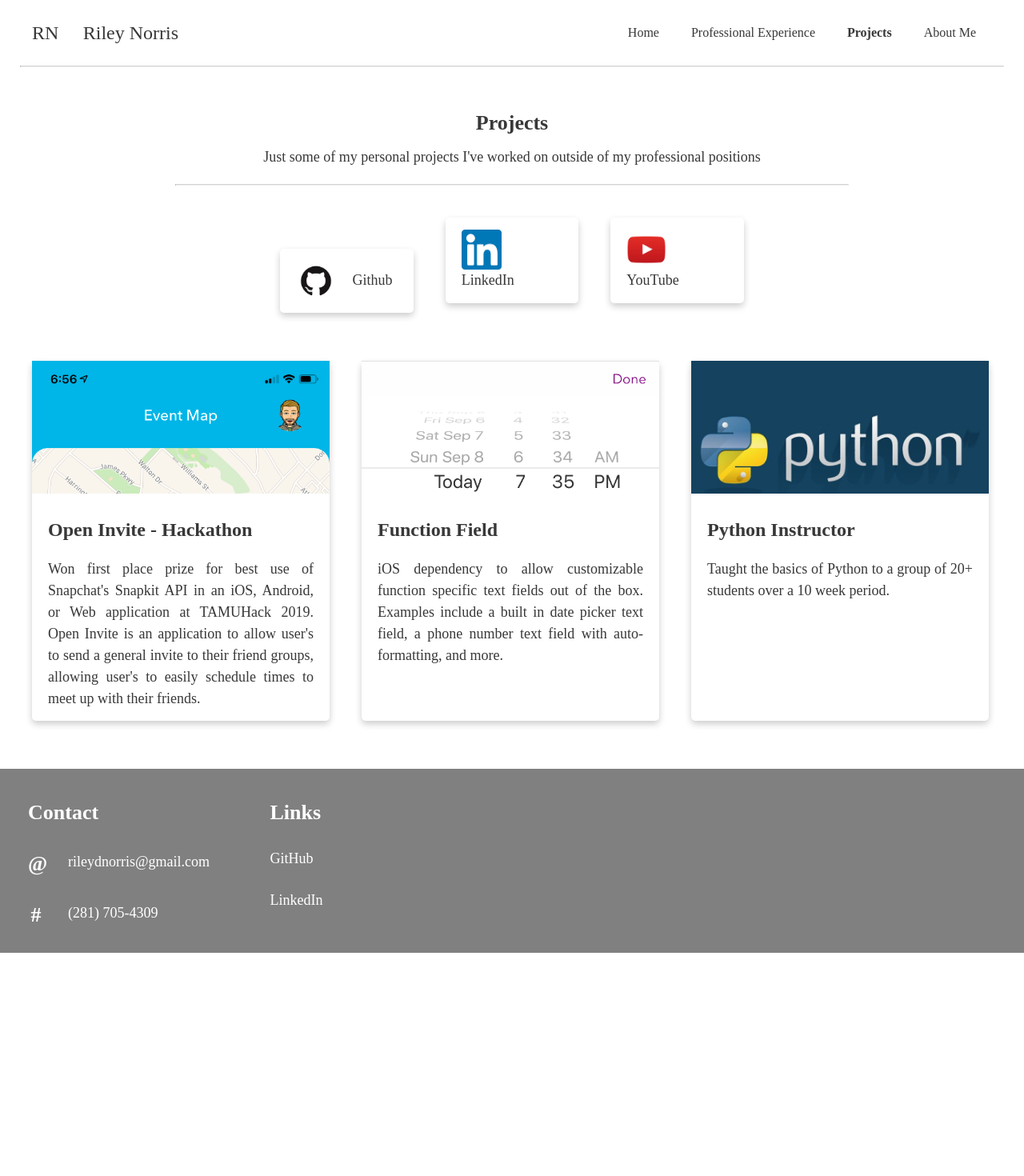
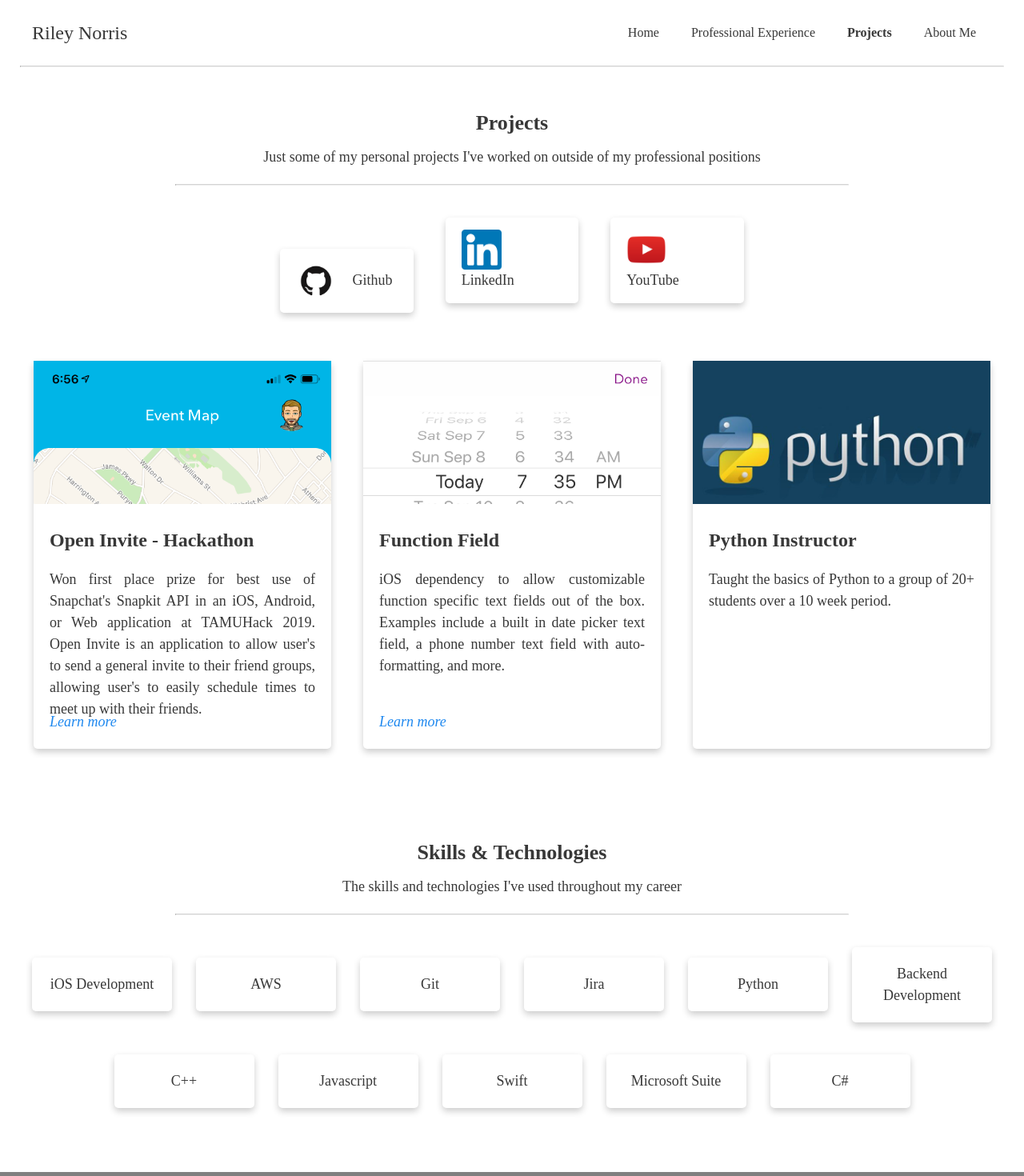
Before and after one commit to rileydnorris/personal-website, a React (Create React App) app: page /projects in a window 1280 px wide. Shown: the top 1470 px of the page at 80% size. Before the commit the page ends 1191 px from the top, so only its background shows below. Built offline with nearby package versions, Linux system fonts and the light colour scheme.

Commit message:
Finish projects page

```diff
--- a/src/app/constants.js
+++ b/src/app/constants.js
@@ -12,6 +12,11 @@ export const head_projects = {
 export const head_aboutMe = {
     "title": "About Me",
     "subtitle": "When I'm not at work or school I have more than enough to keep me occupied"
+}
+
+export const head_skills = {
+    "title": "Skills & Technologies",
+    "subtitle": "The skills and technologies I've used throughout my career"
 }
 
 // Experience Data
@@ -68,17 +73,23 @@ export const exp_sympliactProductManager = {
 export const proj_openInvite = {
     "title": "Open Invite - Hackathon",
     "description": "Won first place prize for best use of Snapchat's Snapkit API in an iOS, Android, or Web application at TAMUHack 2019. Open Invite is an application to allow user's to send a general invite to their friend groups, allowing user's to easily schedule times to meet up with their friends.",
-    "image": OpenInvitePicture
+    "image": OpenInvitePicture,
+    "link": "https://devpost.com/software/openinvite-tz6lvq",
+    "linkName": "Learn more"
 }
 
 export const proj_functionField = {
     "title": "Function Field",
     "description": "iOS dependency to allow customizable function specific text fields out of the box. Examples include a built in date picker text field, a phone number text field with auto-formatting, and more.",
-    "image": FunctionFieldPicture
+    "image": FunctionFieldPicture,
+    "link": "https://github.com/rileydnorris/FunctionField",
+    "linkName": "Learn more"
 }
 
 export const proj_pythonInstructor = {
     "title": "Python Instructor",
     "description": "Taught the basics of Python to a group of 20+ students over a 10 week period.",
-    "image": PythonPicture
+    "image": PythonPicture,
+    "link": "",
+    "linkName": ""
 }
--- a/src/components/image-card/image-card.css
+++ b/src/components/image-card/image-card.css
@@ -1,13 +1,14 @@
 .image-card__container {
     display: inline-block;
     width: 30%;
-    height: 450px;
+    height: 485px;
     margin: 0px 20px;
     vertical-align: top;
     text-align: left;
     border-radius: 5px;
     box-shadow: 0 4px 8px 0 rgba(0,0,0,0.2);
     transition: 0.3s;
+    position: relative;
 }
 
 .image-card__container--details {
@@ -29,3 +30,11 @@
 .image-card__description {
     text-align: justify;
 }
+
+.image-card__link {
+    font-size: 18px;
+    color: var(--theme_blue);
+    font-style: italic;
+    position: absolute;
+    bottom: 20px;
+}
--- a/src/components/image-card/image-card.jsx
+++ b/src/components/image-card/image-card.jsx
@@ -12,6 +12,7 @@ export default class ImageCardComponent extends Component {
                 <div className="image-card__container--details">
                     <h2 className="image-card__title">{this.props.data["title"]}</h2>
                     <p className="image-card__description">{this.props.data["description"]}</p>
+                    <a className="image-card__link" target="_blank" href={this.props.data["link"]}>{this.props.data["linkName"]}</a>
                 </div>
             </div>
         )
--- a/src/components/navigation-bar/navigation-bar.css
+++ b/src/components/navigation-bar/navigation-bar.css
@@ -7,13 +7,6 @@ a {
     width: 100%;
     padding: 23px 40px;
     box-sizing: border-box;
-}
-
-.navigation__header-logo {
-    display: table-cell;
-    vertical-align: middle;
-    font-size: 24px;
-    text-decoration: none;
 }
 
 .navigation__header-title {
--- a/src/components/navigation-bar/navigation-bar.jsx
+++ b/src/components/navigation-bar/navigation-bar.jsx
@@ -10,9 +10,6 @@ export default class NavigationBarComponent extends Component {
         return (
             <div>
                 <div className="navigation__bar">
-                    <div className="navigation__header-logo">
-                        RN
-                    </div>
                     <Link className="navigation__header-title" to="/home">Riley Norris</Link>
 
                     <div className="navigation__item-container">
--- /dev/null
+++ b/src/components/text-card/text-card.css
@@ -0,0 +1,17 @@
+.text-card__container {
+    display: inline-block;
+    width: 14%;
+    padding: 20px 10px;
+    margin: 20px 15px;
+    text-align: center;
+    border-radius: 5px;
+    box-sizing: border-box;
+    box-shadow: 0 4px 8px 0 rgba(0,0,0,0.2);
+    transition: 0.3s;
+}
+
+.text-card__title {
+    display: inline-block;
+    margin: 0px;
+    vertical-align: middle;
+}
--- /dev/null
+++ b/src/components/text-card/text-card.jsx
@@ -0,0 +1,15 @@
+import React, {Component} from 'react';
+import './text-card.css'
+
+export default class TextCardComponent extends Component {
+
+    constructor(props) { super(props) }
+
+    render() {
+        return (
+            <div className="text-card__container">
+                <p className="text-card__title">{this.props.title}</p>
+            </div>
+        )
+    }
+}
--- a/src/pages/projects/projects.css
+++ b/src/pages/projects/projects.css
@@ -5,4 +5,10 @@
 
 .image-card-items__container {
     margin: 60px 20px;
+    text-align: center;
 }
+
+.text-card-items__container {
+    margin: 20px 15px;
+    text-align: center;
+}
--- a/src/pages/projects/projects.jsx
+++ b/src/pages/projects/projects.jsx
@@ -7,6 +7,7 @@ import './projects.css'
 import GithubPhoto from '../../images/github.png'
 import LinkedInPhoto from '../../images/linkedin.png'
 import YouTubePhoto from '../../images/youtube.png'
+import TextCardComponent from '../../components/text-card/text-card';
 
 export default class ProjectsPage extends Component {
 
@@ -26,6 +27,21 @@ export default class ProjectsPage extends Component {
                     <ImageCardComponent data={Constants.proj_functionField}/>
                     <ImageCardComponent data={Constants.proj_pythonInstructor}/>
                 </div>
+
+                <TitleHeaderComponent data={Constants.head_skills}/>
+                <div className="text-card-items__container">
+                    <TextCardComponent title="iOS Development"/>
+                    <TextCardComponent title="AWS"/>
+                    <TextCardComponent title="Git"/>
+                    <TextCardComponent title="Jira"/>
+                    <TextCardComponent title="Python"/>
+                    <TextCardComponent title="Backend Development"/>
+                    <TextCardComponent title="C++"/>
+                    <TextCardComponent title="Javascript"/>
+                    <TextCardComponent title="Swift"/>
+                    <TextCardComponent title="Microsoft Suite"/>
+                    <TextCardComponent title="C#"/>
+                </div>
             </div>
         )
     }
```
